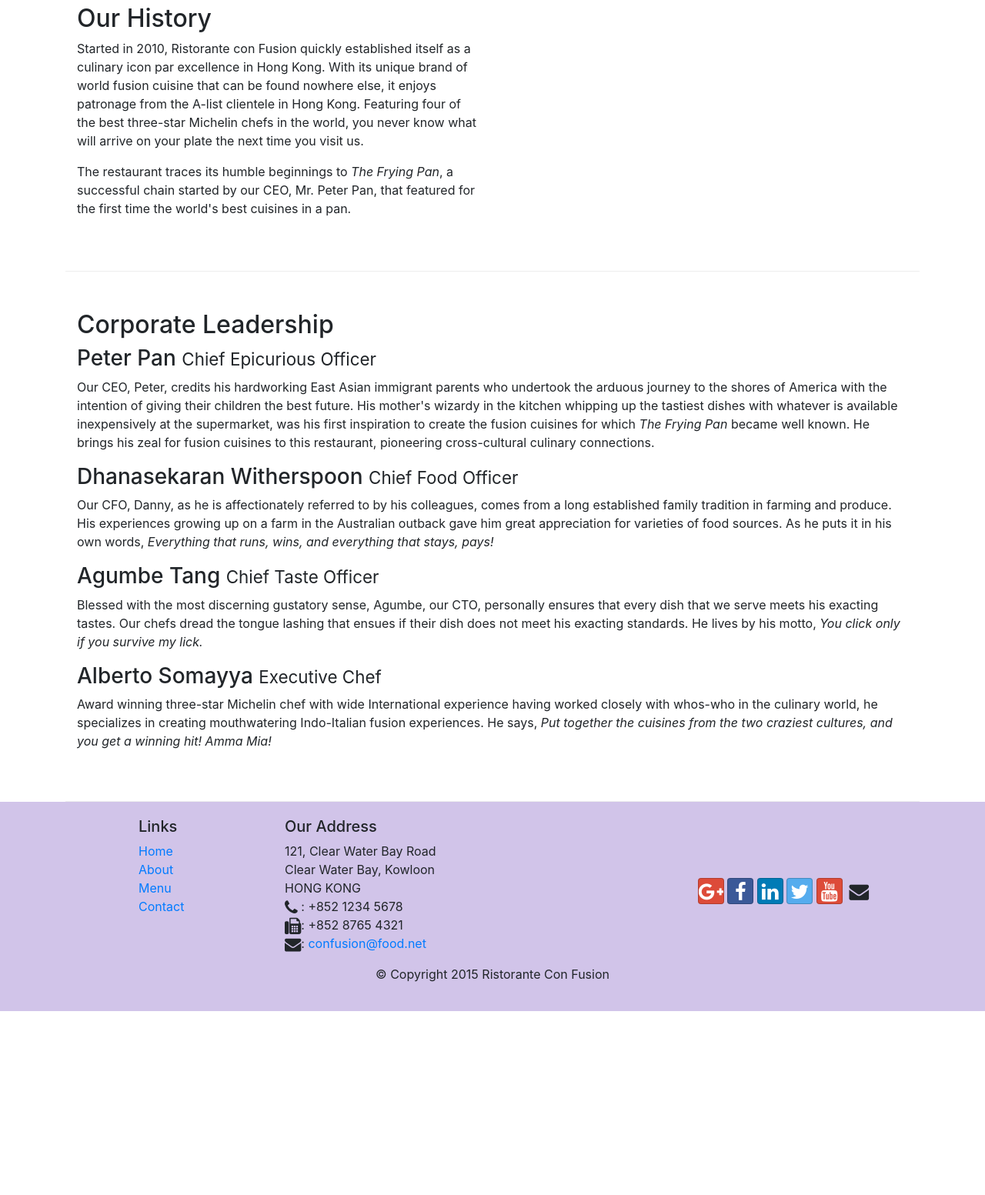
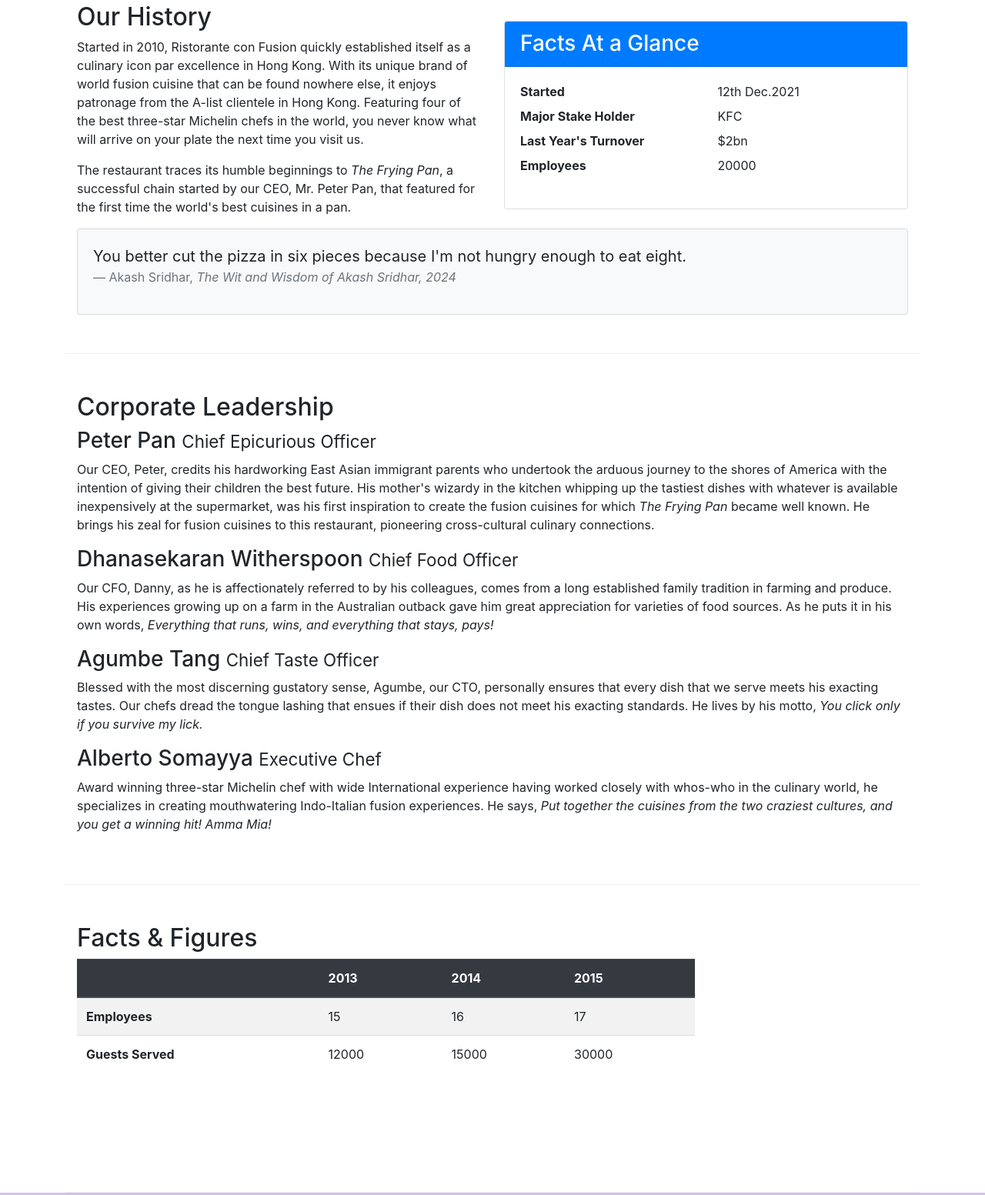
Before and after one commit to sidrockzz/bootstrap-4.0, a website: page aboutus.html in a window 1280 px wide. Shown: the part 488-2041 px from the top of the page at 77% size. Before the commit the page ends 1802 px from the top, so only its background shows below. Drawn offline with nearby package versions, Linux system fonts and the light colour scheme.

Commit message:
Cards and Tables

```diff
--- a/aboutus.html
+++ b/aboutus.html
@@ -68,7 +68,32 @@
             <p>Started in 2010, Ristorante con Fusion quickly established itself as a culinary icon par excellence in Hong Kong. With its unique brand of world fusion cuisine that can be found nowhere else, it enjoys patronage from the A-list clientele in Hong Kong.  Featuring four of the best three-star Michelin chefs in the world, you never know what will arrive on your plate the next time you visit us.</p>
             <p>The restaurant traces its humble beginnings to <em>The Frying Pan</em>, a successful chain started by our CEO, Mr. Peter Pan, that featured for the first time the world's best cuisines in a pan.</p>
         </div>
-        <div>
+        <div class="col-sm">
+            <div class="card">
+                <h3 class="card-header bg-primary text-white">Facts At a Glance</h3>
+                <div class="card-body">
+                    <dl class="row">
+                        <dt class="col-6">Started</dt>
+                        <dd class="col-6">12th Dec.2021</dd>
+                        <dt class="col-6">Major Stake Holder</dt>
+                        <dd class="col-6">KFC</dd>
+                        <dt class="col-6">Last Year's Turnover</dt>
+                        <dd class="col-6">$2bn</dd>
+                        <dt class="col-6">Employees</dt>
+                        <dd class="col-6">20000</dd>
+                    </dl>
+                </div>
+            </div>
+        </div>
+        <div class="col-12">
+            <div class="card card-body bg-light">
+                <blockquote class="blockquote">
+                    <p class="mb-0">You better cut the pizza in six pieces because I'm not hungry enough to eat eight.</p>
+                    <footer class="blockquote-footer">Akash Sridhar,
+                       <cite title="Source Title"> The Wit and Wisdom of Akash Sridhar, 2024</cite>
+                    </footer>
+                </blockquote>
+            </div>
         </div>
     </div>
 
@@ -85,6 +110,38 @@
             <h3>Alberto Somayya <small>Executive Chef</small></h3>
             <p class="hidden-xs-down">Award winning three-star Michelin chef with wide International experience having worked closely with whos-who in the culinary world, he specializes in creating mouthwatering Indo-Italian fusion experiences. He says, <em>Put together the cuisines from the two craziest cultures, and you get a winning hit! Amma Mia!</em></p>
         </div>
+    </div>
+    <div class="row row-content">
+        <div class="col-12 col-sm-9">
+            <h2> Facts &amp; Figures</h2>
+            <div class="table-responsive">
+                <table class="table table-striped">
+                    <thead class="thead-dark">
+                    <tr>
+                        <th>&nbsp</th>
+                        <th>2013</th>
+                        <th>2014</th>
+                        <th>2015</th>
+                    </tr>
+                    </thead>
+                    <tbody>
+                    <tr>
+                        <th>Employees</th>
+                        <td>15</td>
+                        <td>16</td>
+                        <td>17</td>
+                    </tr>
+                    <tr>
+                        <th>Guests Served</th>
+                        <td>12000</td>
+                        <td>15000</td>
+                        <td>30000</td>
+                    </tr>
+                    </tbody>
+                </table>
+            </div>
+        </div>
+        <div class="col-12 col-sm-3"></div>
     </div>
 
 </div>
```
